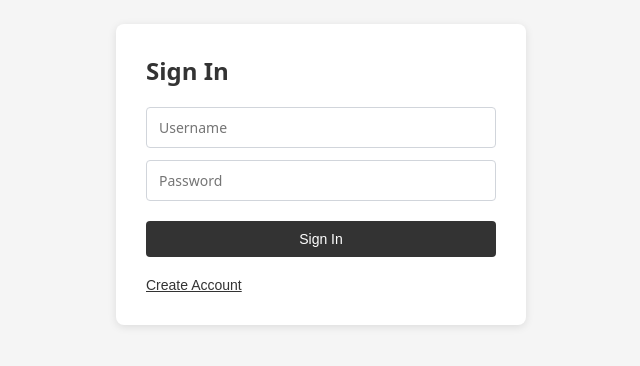
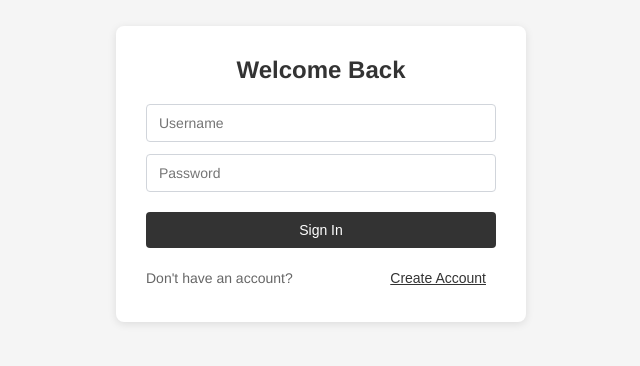
Before and after one commit to SandipDebAccenture/poc-kyc-fe, a React (Vite) app: page /auth in a window 1280 px wide. Shown: the part 226-592 px from the top of the page, without its empty margins (319-959 px from the left). Built offline with nearby package versions, Linux system fonts and the light colour scheme.

Commit message:
Refactor AuthPage styles and layout; update title and footer for improved user experience

```diff
--- a/src/index.css
+++ b/src/index.css
@@ -1,5 +1,5 @@
 :root {
-  font-family: system-ui, Avenir, Helvetica, Arial, sans-serif;
+  font-family: Helvetica, Arial, sans-serif;
 }
 body {
   margin: 0;
--- a/src/pages/AuthPage.tsx
+++ b/src/pages/AuthPage.tsx
@@ -60,7 +60,9 @@ export default function AuthPage() {
   return (
     <div className="auth-container">
       <div className="auth-card">
-        <h1>{isSignUp ? "Sign Up" : "Sign In"}</h1>
+        <h1 className="auth-title">
+          {isSignUp ? "Create Account" : "Welcome Back"}
+        </h1>
         {error && <p className="error">{error}</p>}
         <form onSubmit={handleSubmit(onSubmit)}>
           <input
@@ -102,6 +104,10 @@ export default function AuthPage() {
           </button>
         </form>
 
+        <div className="auth-footer">
+          <p>
+            {isSignUp ? "Already have an account?" : "Don't have an account?"}
+          </p>
           <button
             onClick={() => {
               setIsSignUp(!isSignUp);
@@ -113,5 +119,6 @@ export default function AuthPage() {
           </button>
         </div>
       </div>
+    </div>
   );
 }
--- a/src/styles/AuthPage.scss
+++ b/src/styles/AuthPage.scss
@@ -13,6 +13,33 @@
   padding: 30px;
   width: 100%;
   max-width: 350px;
+  .auth-title {
+    text-align: center;
+  }
+
+  .auth-footer {
+    display: flex;
+    align-items: center;
+    justify-content: space-between;
+    gap: 12px;
+    margin-top: 14px;
+
+    p {
+      margin: 0;
+      color: #666;
+      font-size: 14px;
+    }
+
+    .btn-toggle {
+      padding: 6px 10px;
+      background: none;
+      border: none;
+      color: #333;
+      cursor: pointer;
+      font-size: 14px;
+      text-decoration: underline;
+    }
+  }
 }
 
 .auth-card h1 {
```
Lines whose indentation alone changed are shown as unchanged.
